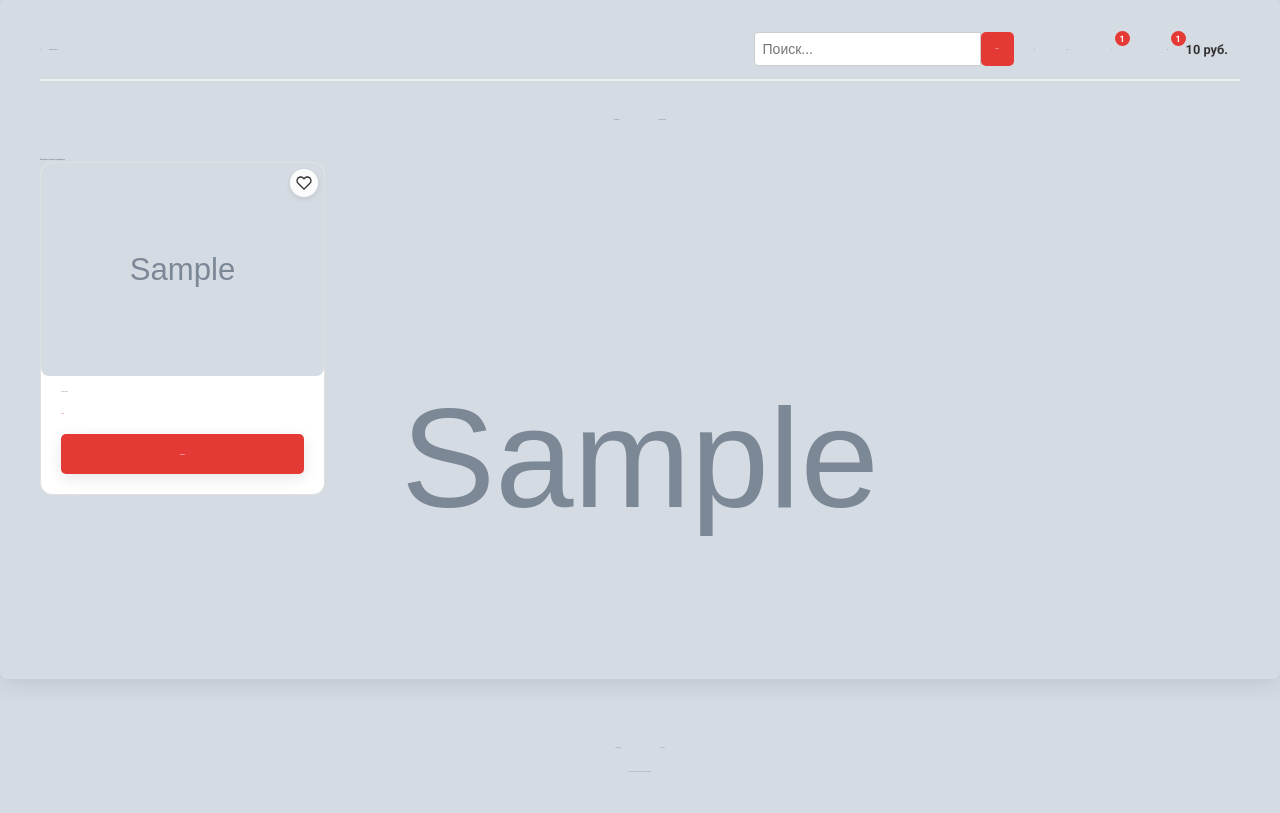
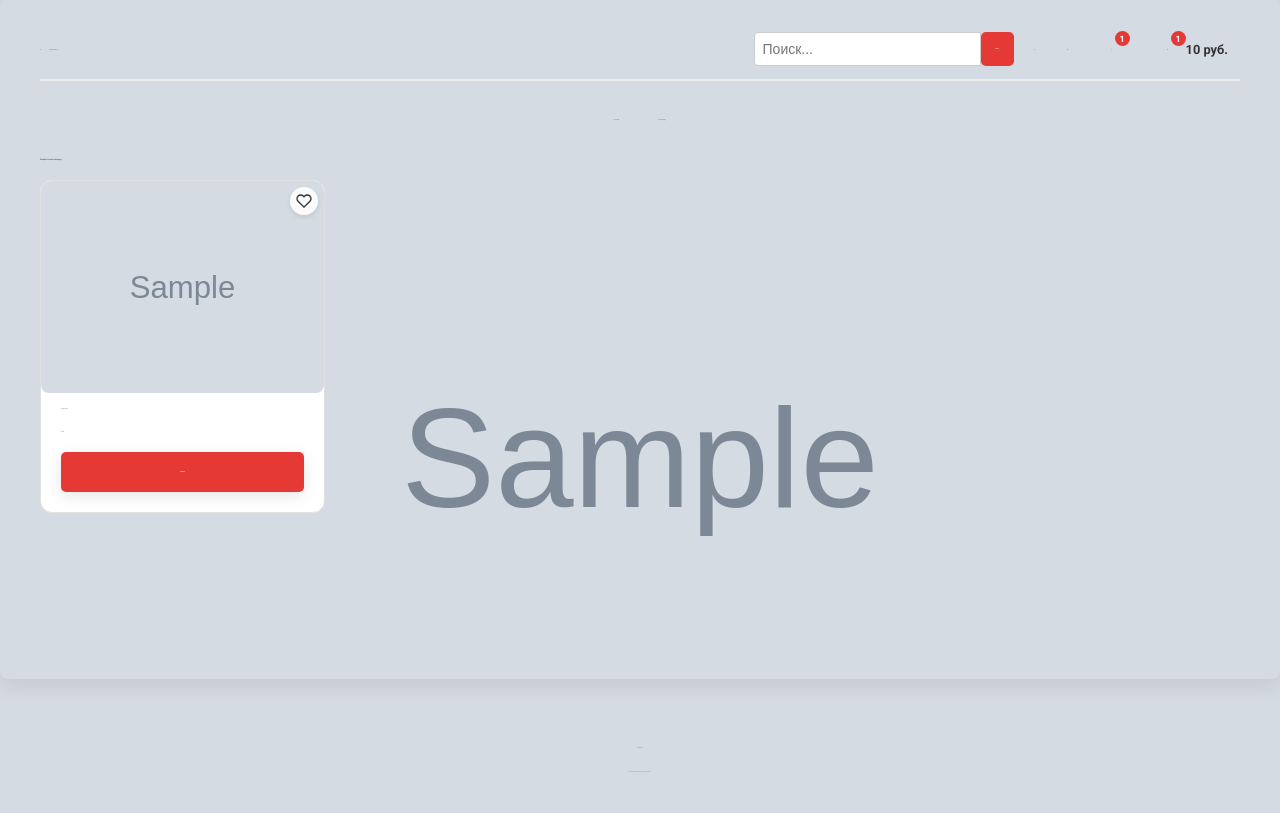
Before and after one commit to jaketiger/cvet, a Django app: template shop/templates/shop/product_list.html in a window 1280 px wide. Shown: the part 21-834 px from the top of the page. Run offline with Django 5.2, Linux system fonts and the light colour scheme; the template is opened without the code that fills it: most values are stand-ins (such as "Sample title", 1, 10 or a date in 2020); grey boxes marked "Sample" are stand-in pictures; parts of the project's set-up code (start-up, migrations or seed data) failed here and were passed over; some web fonts are replaced.

Commit message:
Auto-create contacts page

```diff
--- a/shop/models.py
+++ b/shop/models.py
@@ -452,6 +452,11 @@ class FooterPage(models.Model):
         return self.title
 
     def get_absolute_url(self):
+        # --- ИЗМЕНЕНИЕ ЗДЕСЬ ---
+        # Если slug равен 'contacts', ведем на специальную страницу контактов
+        if self.slug == 'contacts':
+            return reverse('shop:contacts')
+        # Иначе ведем на обычную текстовую страницу
         return reverse('shop:footer_page_detail', args=[self.slug])
 
     def get_page_title(self):
--- a/shop/templates/shop/product_list.html
+++ b/shop/templates/shop/product_list.html
@@ -12,15 +12,8 @@
 {% endblock %}
 
 {% block content %}
-    <!-- Добавлен класс responsive-title для адаптивности -->
-    <h1 class="responsive-title" style="
-        {% if not current_category %}
-            color: {{ site_settings.catalog_title_color|default:'inherit' }};
-            font-family: var(--font-{{ site_settings.catalog_title_font_family|default:site_settings.default_font_family|default:'roboto' }});
-            font-weight: {% if site_settings.catalog_title_font_style == 'bold' %}bold{% else %}normal{% endif %};
-            font-style: {% if site_settings.catalog_title_font_style == 'italic' %}italic{% else %}normal{% endif %};
-        {% endif %}
-    ">
+    <!-- ИСПРАВЛЕНИЕ: Используем класс custom-catalog-title для применения настроек из админки -->
+    <h1 class="responsive-title custom-catalog-title" style="margin-bottom: 20px;">
         {% if current_category %}
             {{ current_category.name }}
         {% else %}
--- a/templates/base.html
+++ b/templates/base.html
@@ -112,14 +112,43 @@
 
             --product-zoom-factor: {{ site_settings.product_image_zoom_factor|default:2.0 }};
 
-/* --- СТИЛИЗАЦИЯ СТАТИЧНЫХ СТРАНИЦ --- */
+            /* --- СТИЛИЗАЦИЯ СТАТИЧНЫХ СТРАНИЦ --- */
             --static-title-color: {{ site_settings.static_page_title_color|default:'var(--default-text-color)' }};
             --static-subtitle-color: {{ site_settings.static_page_subtitle_color|default:'var(--default-text-color)' }};
             --static-icon-color: {{ site_settings.static_page_icon_color|default:'var(--accent-color)' }};
             --static-link-color: {{ site_settings.static_page_link_color|default:'var(--accent-color)' }};
             --static-link-hover-color: {{ site_settings.static_page_link_hover_color|default:'#333333' }};
 
+        /* --- ЗАГОЛОВКИ КАТАЛОГА И ПОПУЛЯРНЫХ (ДОБАВЛЕНО) --- */
+            --catalog-title-color: {{ site_settings.catalog_title_color|default:'var(--default-text-color)' }};
+            --catalog-title-font: var(--font-{{ site_settings.catalog_title_font_family|default:'roboto' }});
+            --catalog-title-weight: {% if site_settings.catalog_title_font_style == 'bold' %}bold{% else %}normal{% endif %};
+            --catalog-title-style: {% if site_settings.catalog_title_font_style == 'italic' %}italic{% else %}normal{% endif %};
+
+            --popular-title-color: {{ site_settings.popular_title_color|default:'var(--default-text-color)' }};
+            --popular-title-font: var(--font-{{ site_settings.popular_title_font_family|default:'roboto' }});
+            /* Вот эта строка отвечает за жирность "Популярных": */
+            --popular-title-weight: {% if site_settings.popular_title_font_style == 'bold' %}bold{% else %}normal{% endif %};
+            --popular-title-style: {% if site_settings.popular_title_font_style == 'italic' %}italic{% else %}normal{% endif %};
+
+
         }
+
+        /* Классы для применения настроек из админки к заголовкам */
+        .custom-catalog-title {
+            color: var(--catalog-title-color) !important;
+            font-family: var(--catalog-title-font) !important;
+            font-weight: var(--catalog-title-weight) !important;
+            font-style: var(--catalog-title-style) !important;
+        }
+
+        .custom-popular-title {
+            color: var(--popular-title-color) !important;
+            font-family: var(--popular-title-font) !important;
+            font-weight: var(--popular-title-weight) !important;
+            font-style: var(--popular-title-style) !important;
+        }
+
 
         /* ========================================= */
         /* 2. ПРИМЕНЕНИЕ СТИЛЕЙ                      */
@@ -197,6 +226,23 @@
         .cart-badge.hidden { display: none !important; }
 
         .accordion-header, .accordion-item { -webkit-tap-highlight-color: transparent !important; }
+
+
+/* Применяем стили к заголовкам */
+        .custom-catalog-title {
+            color: var(--catalog-title-color) !important;
+            font-family: var(--catalog-title-font) !important;
+            font-weight: var(--catalog-title-weight) !important;
+            font-style: var(--catalog-title-style) !important;
+        }
+
+        .custom-popular-title {
+            color: var(--popular-title-color) !important;
+            font-family: var(--popular-title-font) !important;
+            font-weight: var(--popular-title-weight) !important;
+            font-style: var(--popular-title-style) !important;
+        }
+
 
 
         /* ========================================= */
@@ -387,6 +433,14 @@
             }
             .mobile-dropdown-content button::before, .mobile-dropdown-content button::after, .mobile-dropdown-content .btn::before, .mobile-dropdown-content .btn::after, .mobile-menu-mode-buttons .category-link-item::before, .mobile-menu-mode-buttons .category-link-item::after { display: none !important; }
         {% endif %}
+
+
+
+
+
+
+
+
 </style>
 
 
@@ -555,8 +609,10 @@
 
 <footer class="footer">
     <div class="footer-links" {% if footer_pages|length > site_settings.collapse_footer_threshold %}data-collapse="true"{% endif %}>
-        {% for page in footer_pages %}<a href="{{ page.get_absolute_url }}" class="footer-link-item">{{ page.title }}</a>{% endfor %}
-        <a href="{% url 'shop:contacts' %}" class="footer-link-item">Контакты</a>
+        <!-- Теперь контакты выведутся внутри этого цикла, так как мы добавили их в админку -->
+        {% for page in footer_pages %}
+            <a href="{{ page.get_absolute_url }}" class="footer-link-item">{{ page.title }}</a>
+        {% endfor %}
     </div>
     <p>&copy; {% now "Y" %} {{ site_settings.shop_name }}. Все права защищены.</p>
 </footer>
```
Also changed, not shown: shop/templates/shop/contacts.html (+6 -2 lines), shop/templates/shop/home.html (+8 -18 lines), shop/views.py (+14 -2 lines), shop/migrations/0103_create_contacts_page.py (added).
